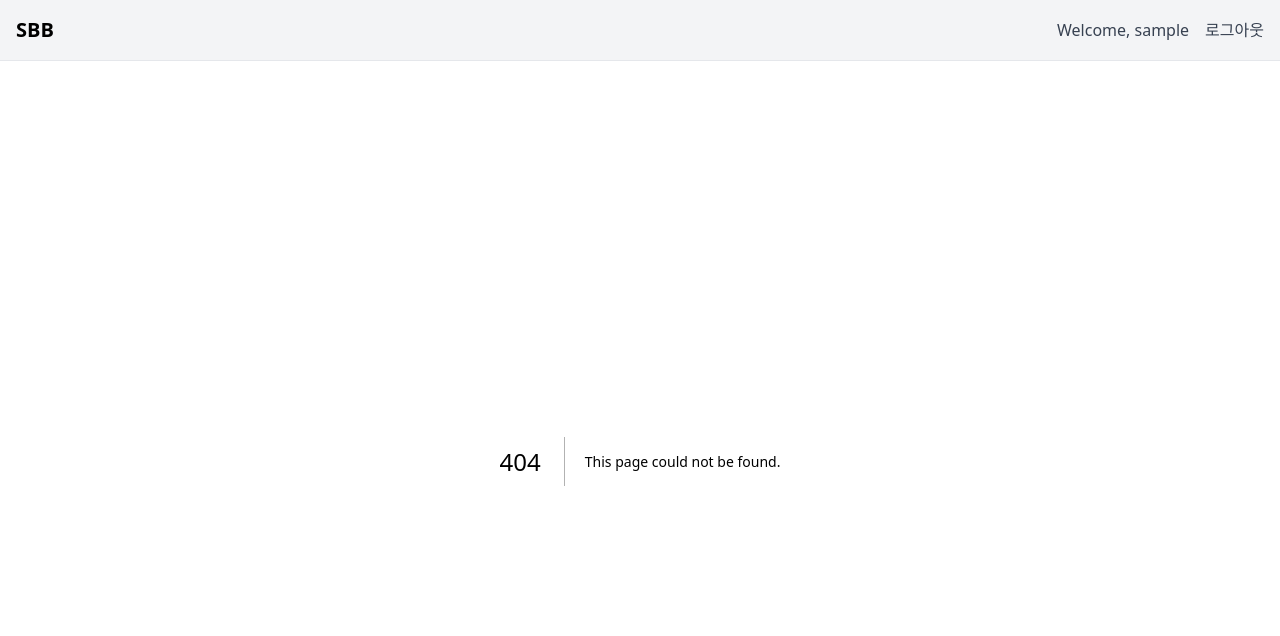
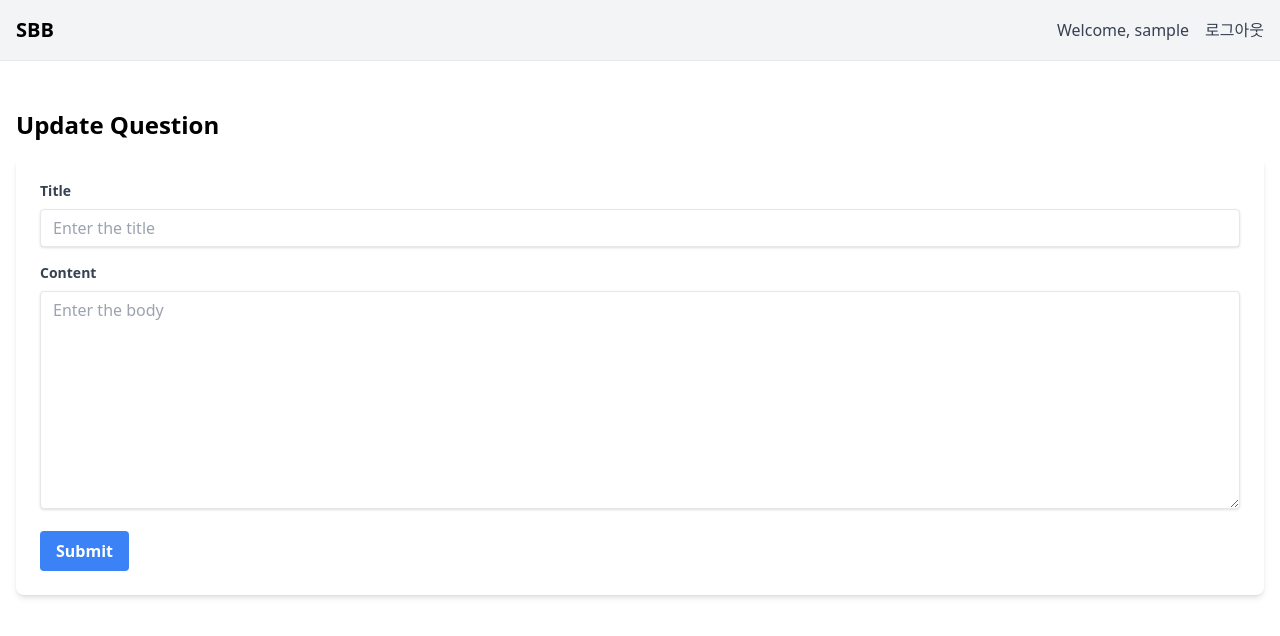
Before and after one commit to kdo1999/sbb2-front, a Next.js app: page /question/edit/1 in a window 1280 px wide. Before the commit this address had no page. Shown: the top 636 px of the page. Built offline with nearby package versions, Linux system fonts and the light colour scheme; no server answers; sample sign-in values are in the browser's storage.

Commit message:
feat: 질문 추가 기능 개발

```diff
--- /dev/null
+++ b/src/app/question/edit/[id]/page.js
@@ -0,0 +1,129 @@
+"use client";
+import React, {useEffect, useState} from "react";
+import {useRouter} from "next/navigation";
+
+export default function UpdateQuestion({params}) {
+    const [subject, setSubject] = useState('');
+    const [content, setContent] = useState('');
+    const [id, setId] = useState();
+    const [errors, setErrors] = useState({});
+    const router = useRouter();
+
+    useEffect(() => {
+        async function unwrapParams() {
+            const unwrappedParams = await params;
+            setId(unwrappedParams.id);
+        }
+
+        unwrapParams();
+    }, [params]);
+
+    useEffect(() => {
+        if (id) {
+            const fetchData = async () => {
+                const accessToken = localStorage.getItem('accessToken');
+                if (!accessToken) {
+                    router.push('/login');
+                } else {
+                    const response = await fetch(`${process.env.NEXT_PUBLIC_API_URL}/question/${id}`, {
+                        cache: 'no-store',
+                        credentials: 'include',
+                        headers: {
+                            'Authorization': accessToken
+                        }
+                    });
+                    const result = await response.json();
+                    if (result.code === 401) {
+                        localStorage.removeItem('accessToken');
+                        localStorage.removeItem('username');
+                        router.push('/login');
+                    } else if (!result.data.isAuthor) {
+                        alert('질문 작성자만 수정할 수 있습니다.');
+                        router.push('/');
+                    } else {
+                        setSubject(result.data.subject);
+                        setContent(result.data.content);
+                    }
+                }
+            };
+            fetchData();
+        }
+    }, [id, router]);
+
+    const handleSubmit = async (e) => {
+        e.preventDefault();
+        setErrors({});
+
+        const accessToken = localStorage.getItem('accessToken');
+        if (!accessToken) {
+            router.push('/login');
+        } else {
+            const response = await fetch(`${process.env.NEXT_PUBLIC_API_URL}/question/${id}`, {
+                method: 'PATCH',
+                headers: {
+                    'Content-Type': 'application/json',
+                    'Authorization': accessToken
+                },
+                body: JSON.stringify({subject: subject, content: content})
+            });
+
+            const result = await response.json();
+
+            if (response.ok) {
+                router.push(`/question/${result.data.id}`);
+            } else if (result.code === 400) {
+                const newErrors = {};
+                result.errorDetail.errors.forEach(error => {
+                    newErrors[error.field] = error.reason;
+                });
+                setErrors(newErrors);
+            }
+        }
+    };
+
+    return (
+        <div className="container mx-auto my-8 p-4">
+            <h1 className="text-2xl font-bold mb-4">Update Question</h1>
+            <form onSubmit={handleSubmit} className="bg-white p-6 rounded-lg shadow-md">
+                <div className="mb-4">
+                    <label className="block text-gray-700 text-sm font-bold mb-2" htmlFor="subject">
+                        Title
+                    </label>
+                    <input
+                        type="text"
+                        id="subject"
+                        name="subject"
+                        value={subject}
+                        onChange={(e) => setSubject(e.target.value)}
+                        className="shadow appearance-none border rounded w-full py-2 px-3 text-gray-700 leading-tight focus:outline-none focus:shadow-outline"
+                        placeholder="Enter the title"
+                    />
+                    {errors.subject && <p className="text-red-500 text-xs italic">{errors.subject}</p>}
+                </div>
+                <div className="mb-4">
+                    <label className="block text-gray-700 text-sm font-bold mb-2" htmlFor="content">
+                        Content
+                    </label>
+                    <textarea
+                        id="content"
+                        name="content"
+                        value={content}
+                        onChange={(e) => setContent(e.target.value)}
+                        className="shadow appearance-none border rounded w-full py-2 px-3 text-gray-700 leading-tight focus:outline-none focus:shadow-outline"
+                        placeholder="Enter the body"
+                        rows="10"
+                    />
+                    {errors.content && <p className="text-red-500 text-xs italic">{errors.content}</p>}
+                </div>
+                <div className="flex items-center justify-between">
+                    <button
+                        type="submit"
+                        className="bg-blue-500 hover:bg-blue-700 text-white font-bold py-2 px-4 rounded focus:outline-none focus:shadow-outline"
+                    >
+                        Submit
+                    </button>
+                </div>
+            </form>
+        </div>
+    );
+}
```
